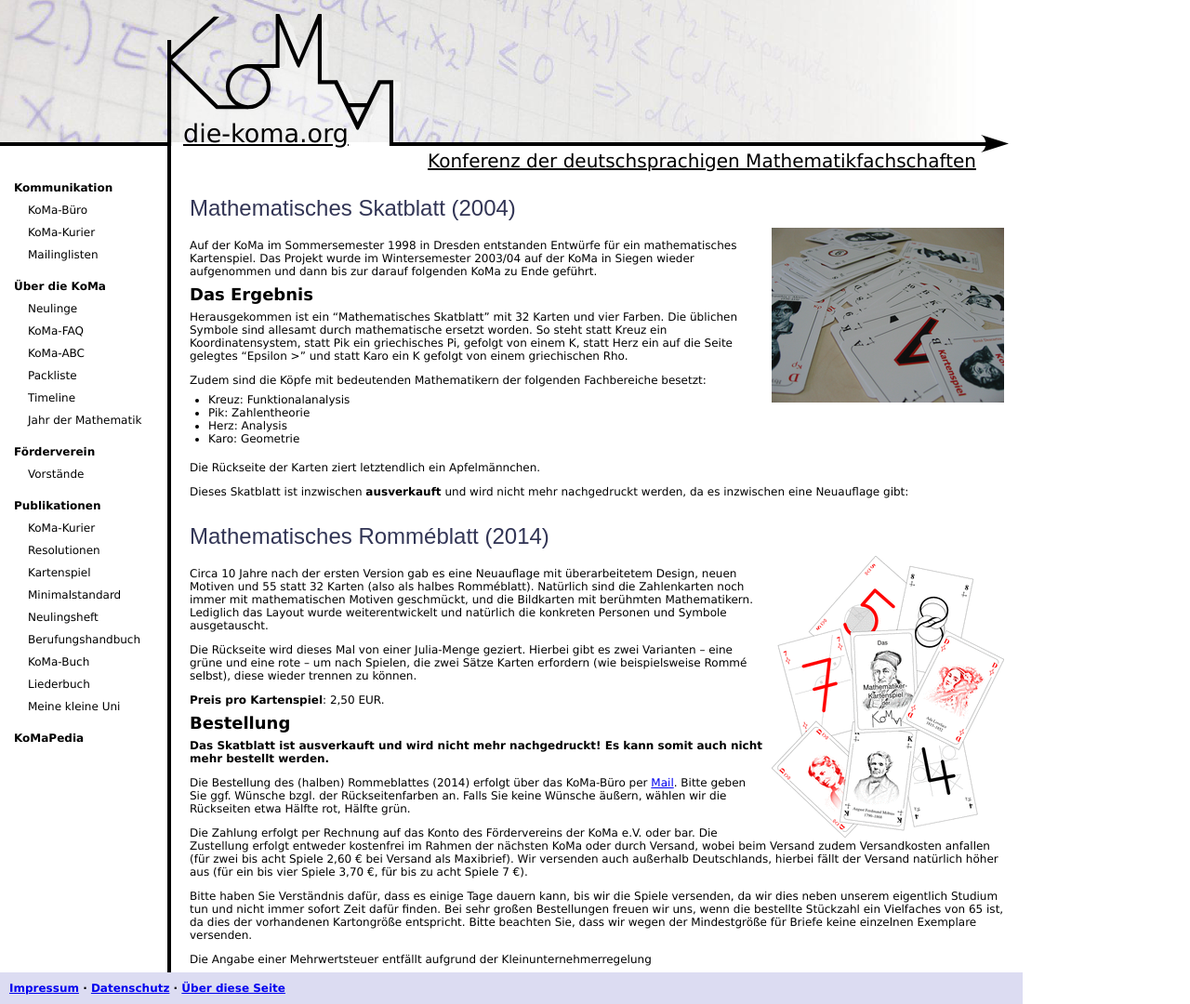
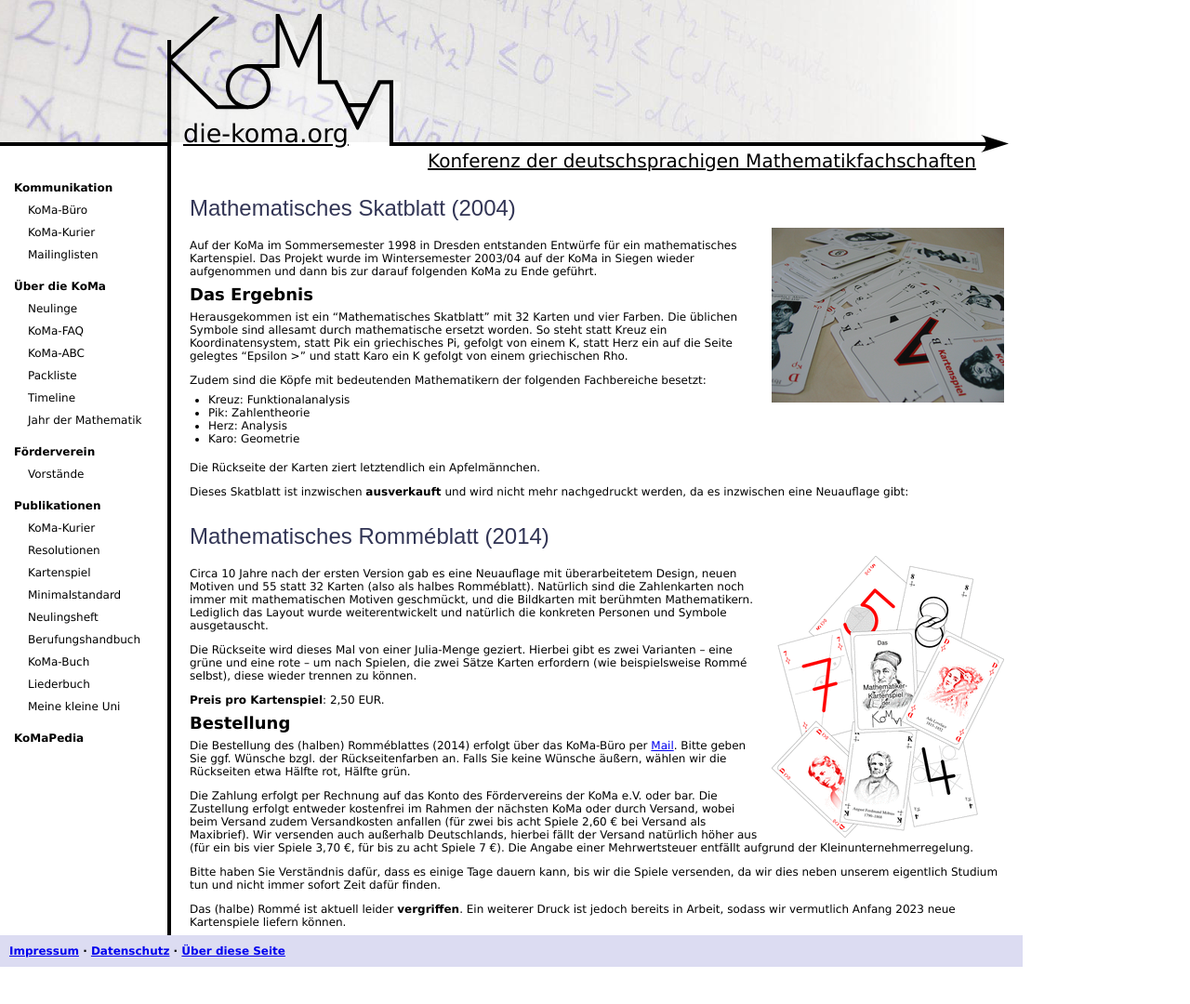
Before and after one commit to Die-KoMa/die-koma.org, a Jekyll site: the page built from publikationen/kartenspiel.md, in a window 1280 px wide. Shown: the whole page at 93% size. Built offline with Jekyll 4.4.1, drawn with Linux system fonts in a browser that asks for light colours; after the commit the page ends 1040 px from its top, so only the background shows below that.

Commit message:
Informationen zum Kartenspiel (Nachdruck) aktualisiert

```diff
--- a/publikationen/kartenspiel.md
+++ b/publikationen/kartenspiel.md
@@ -37,12 +37,14 @@
 
 ## Bestellung
 
-**Das Skatblatt ist ausverkauft und wird nicht mehr nachgedruckt! Es kann somit auch nicht mehr bestellt werden.**
+Die Bestellung des (halben) Romméblattes (2014) erfolgt über das KoMa-Büro per [Mail](mailto:buero@die-koma.org).
+Bitte geben Sie ggf. Wünsche bzgl. der Rückseitenfarben an. Falls Sie keine Wünsche äußern, wählen wir die Rückseiten etwa Hälfte rot, Hälfte grün.
 
-Die Bestellung des (halben) Rommeblattes (2014) erfolgt über das KoMa-Büro per [Mail](mailto:buero@die-koma.org).  Bitte geben Sie ggf. Wünsche bzgl. der Rückseitenfarben an. Falls Sie keine Wünsche äußern, wählen wir die Rückseiten etwa Hälfte rot, Hälfte grün.
+Die Zahlung erfolgt per Rechnung auf das Konto des Fördervereins der KoMa e.V. oder bar. Die Zustellung erfolgt entweder kostenfrei im Rahmen der nächsten KoMa oder durch Versand, wobei beim Versand zudem Versandkosten anfallen (für zwei bis acht Spiele 2,60 € bei Versand als Maxibrief).
+Wir versenden auch außerhalb Deutschlands, hierbei fällt der Versand natürlich höher aus (für ein bis vier Spiele 3,70 €, für bis zu acht Spiele 7 €).
+Die Angabe einer Mehrwertsteuer entfällt aufgrund der Kleinunternehmerregelung.
 
-Die Zahlung erfolgt per Rechnung auf das Konto des Fördervereins der KoMa e.V. oder bar. Die Zustellung erfolgt entweder kostenfrei im Rahmen der nächsten KoMa oder durch Versand, wobei beim Versand zudem Versandkosten anfallen (für zwei bis acht Spiele 2,60 € bei Versand als Maxibrief). Wir versenden auch außerhalb Deutschlands, hierbei fällt der Versand natürlich höher aus (für ein bis vier Spiele 3,70 €, für bis zu acht Spiele 7 €).
+Bitte haben Sie Verständnis dafür, dass es einige Tage dauern kann, bis wir die Spiele versenden, da wir dies neben unserem eigentlich Studium tun und nicht immer sofort Zeit dafür finden.
 
-Bitte haben Sie Verständnis dafür, dass es einige Tage dauern kann, bis wir die Spiele versenden, da wir dies neben unserem eigentlich Studium tun und nicht immer sofort Zeit dafür finden. Bei sehr großen Bestellungen freuen wir uns, wenn die bestellte Stückzahl ein Vielfaches von 65 ist, da dies der vorhandenen Kartongröße entspricht. Bitte beachten Sie, dass wir wegen der Mindestgröße für Briefe  keine einzelnen Exemplare versenden.
-
-Die Angabe einer Mehrwertsteuer entfällt aufgrund der Kleinunternehmerregelung
+Das (halbe) Rommé ist aktuell leider **vergriffen**.
+Ein weiterer Druck ist jedoch bereits in Arbeit, sodass wir vermutlich Anfang 2023 neue Kartenspiele liefern können.
```
